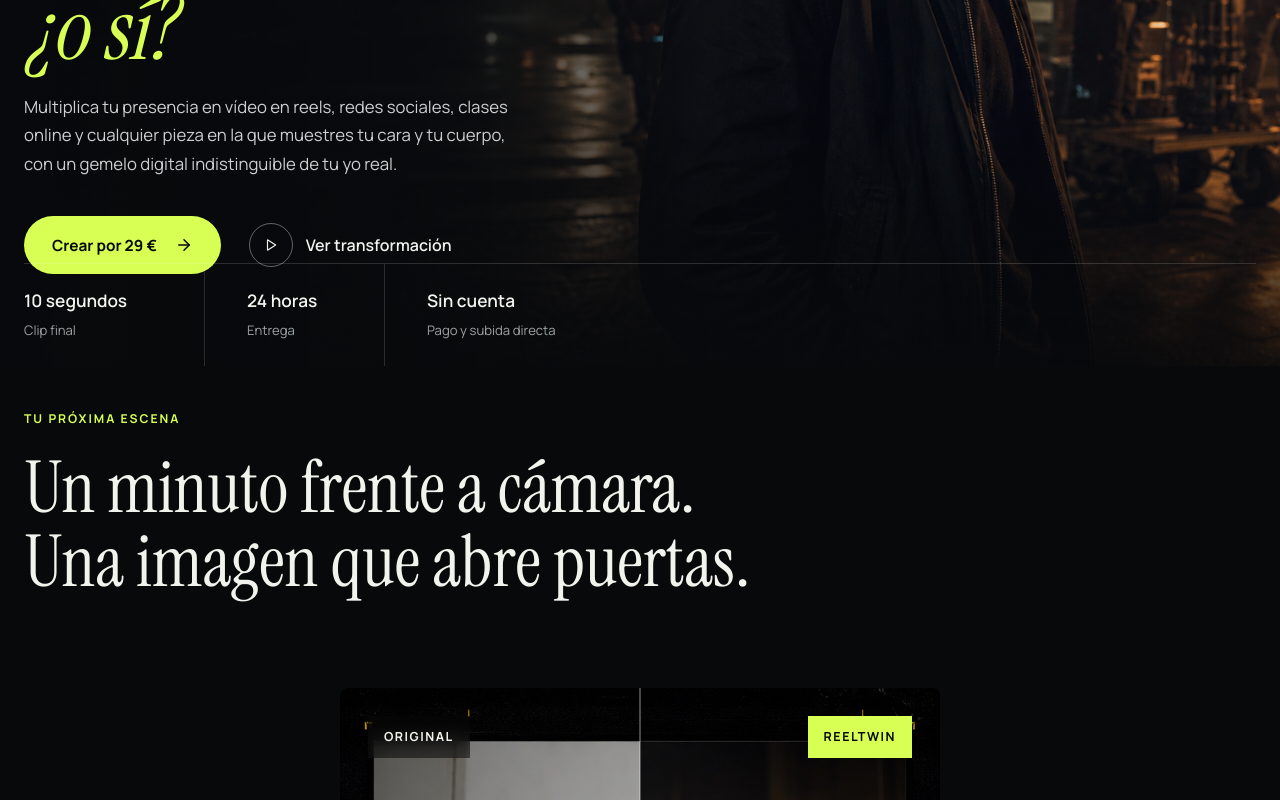
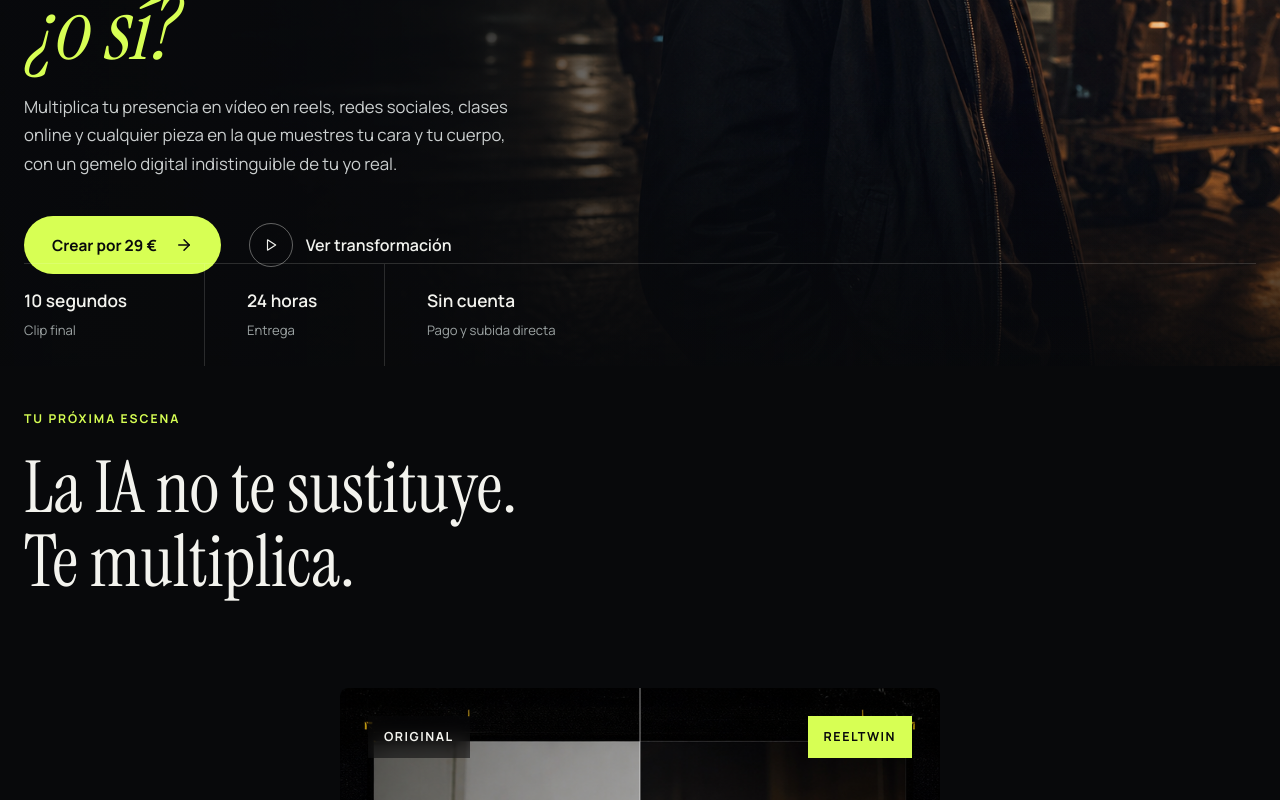
Before and after one commit to carferlopez/reeltwin-ai-mvp, a Next.js app: page / in a window 1280 px wide. Shown: the part 431-1231 px from the top of the page. Built offline with nearby package versions, Linux system fonts and the light colour scheme; no server answers.

Commit message:
copy: update statement h2 to 'La IA no te sustituye. Te multiplica.'

```diff
--- a/app/page.tsx
+++ b/app/page.tsx
@@ -109,9 +109,9 @@ export default function HomePage() {
       <section className="statement shell">
         <p className="eyebrow">Tu próxima escena</p>
         <h2>
-          Un minuto frente a cámara.
+          La IA no te sustituye.
           <br />
-          Una imagen que abre puertas.
+          Te multiplica.
         </h2>
       </section>
 
```
